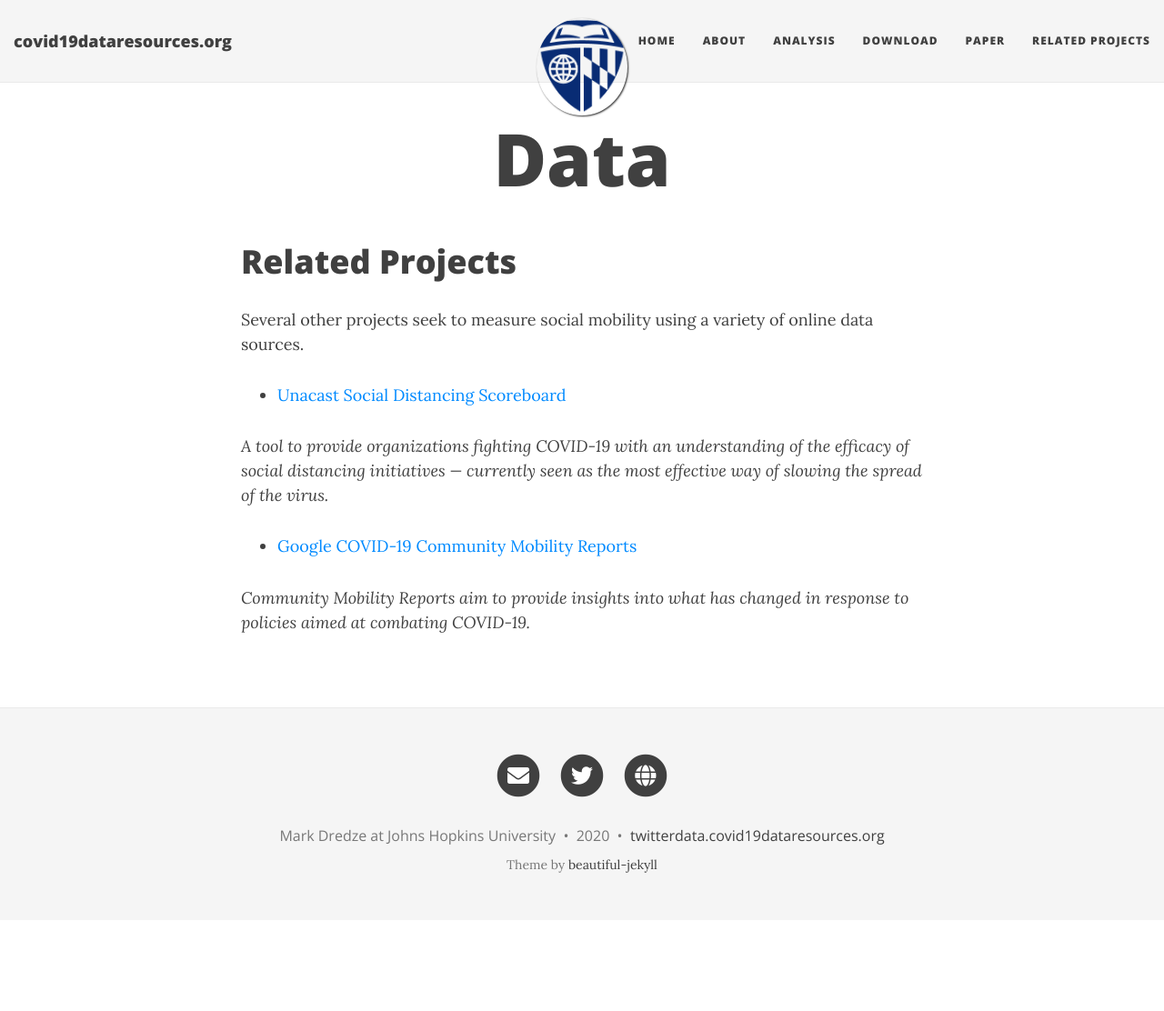
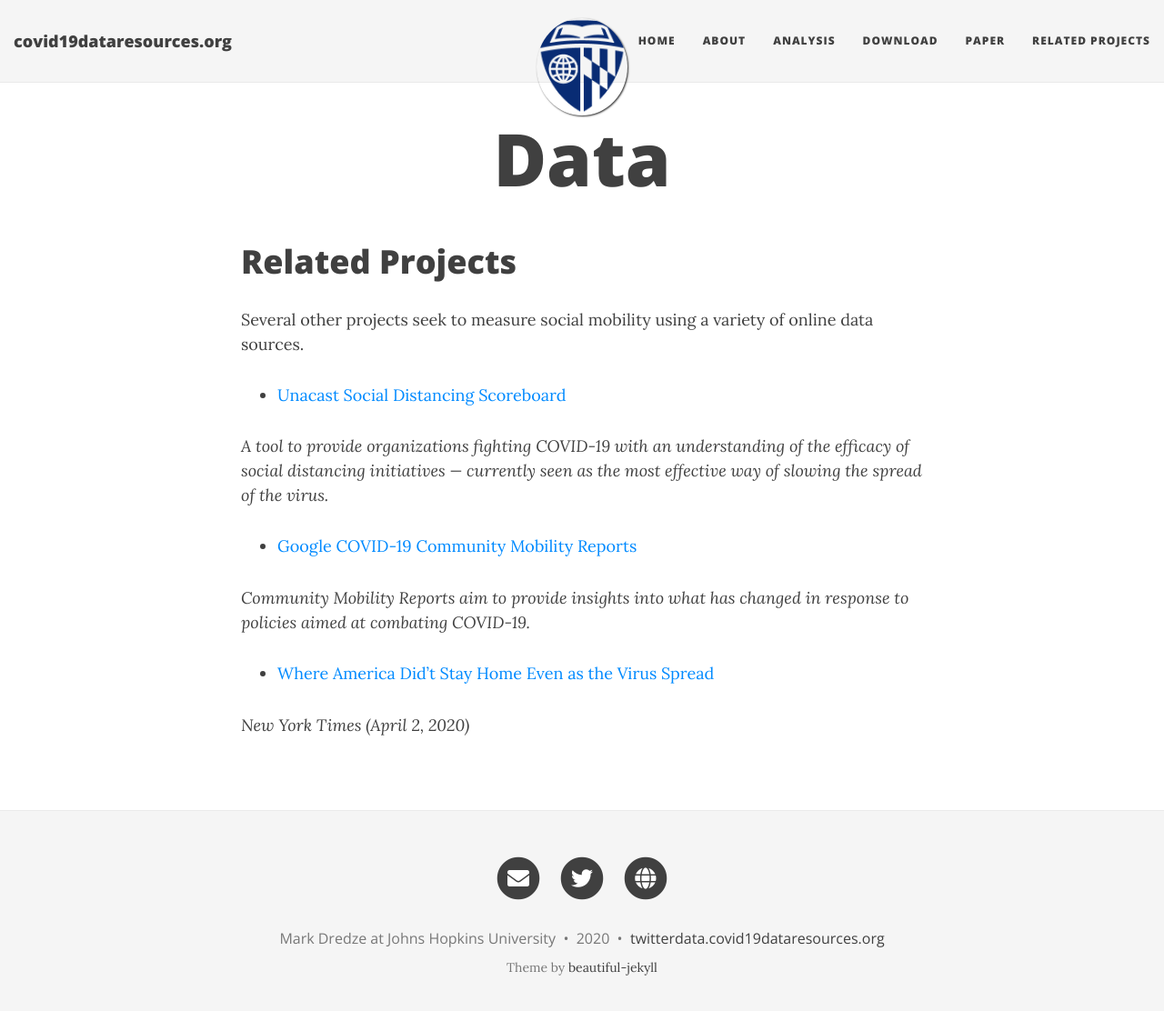
Before and after one commit to mdredze/covid19_social_mobility.github.io, a Jekyll site: the page built from related.md, in a window 1280 px wide and 1125 px high. Shown: the top 1112 px of the window at 91% size. Built offline with Jekyll 4.4.1, drawn with Linux system fonts in a browser that asks for light colours; nearby versions of some CDN libraries.

Commit message:
Added NYTimes article to related pages

```diff
--- a/related.md
+++ b/related.md
@@ -16,3 +16,7 @@ sources.
 - [Google COVID-19 Community Mobility Reports](https://www.google.com/covid19/mobility/)
 
 *Community Mobility Reports aim to provide insights into what has changed in response to policies aimed at combating COVID-19.*
+
+- [Where America Did't Stay Home Even as the Virus Spread](https://www.nytimes.com/interactive/2020/04/02/us/coronavirus-social-distancing.html)
+
+*New York Times (April 2, 2020)*
```
